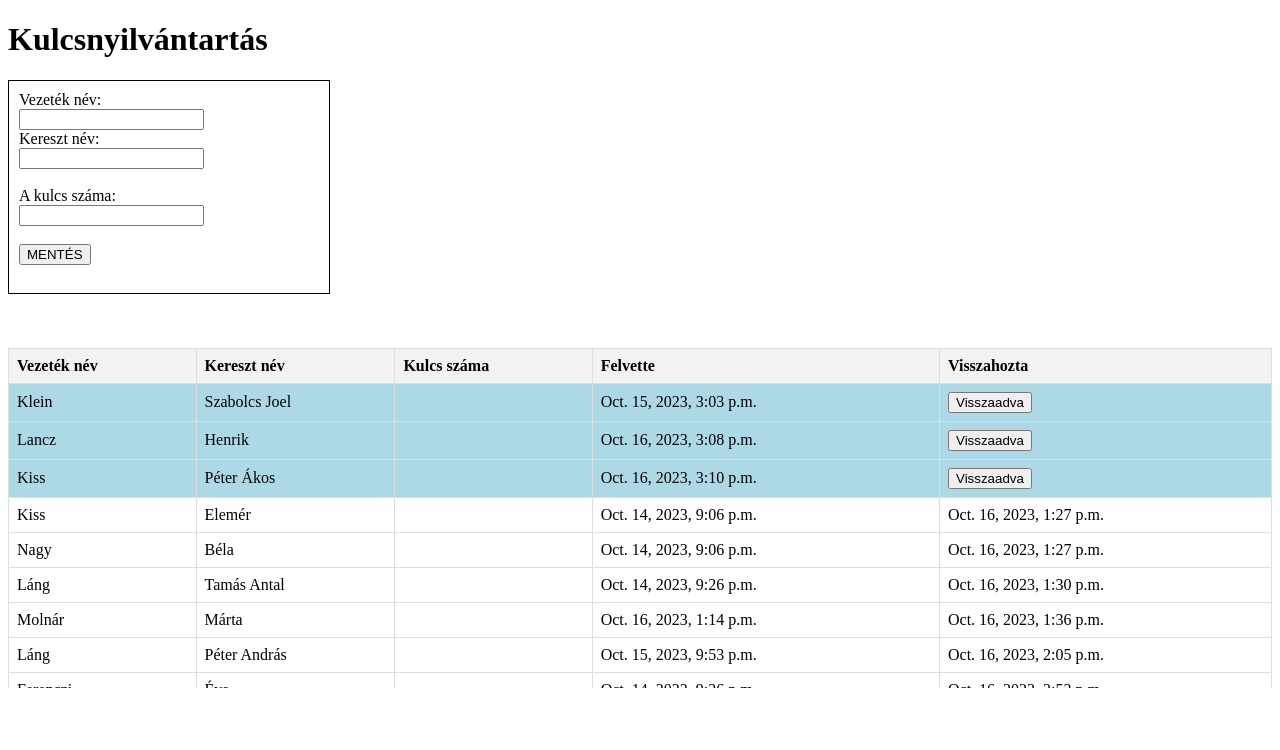
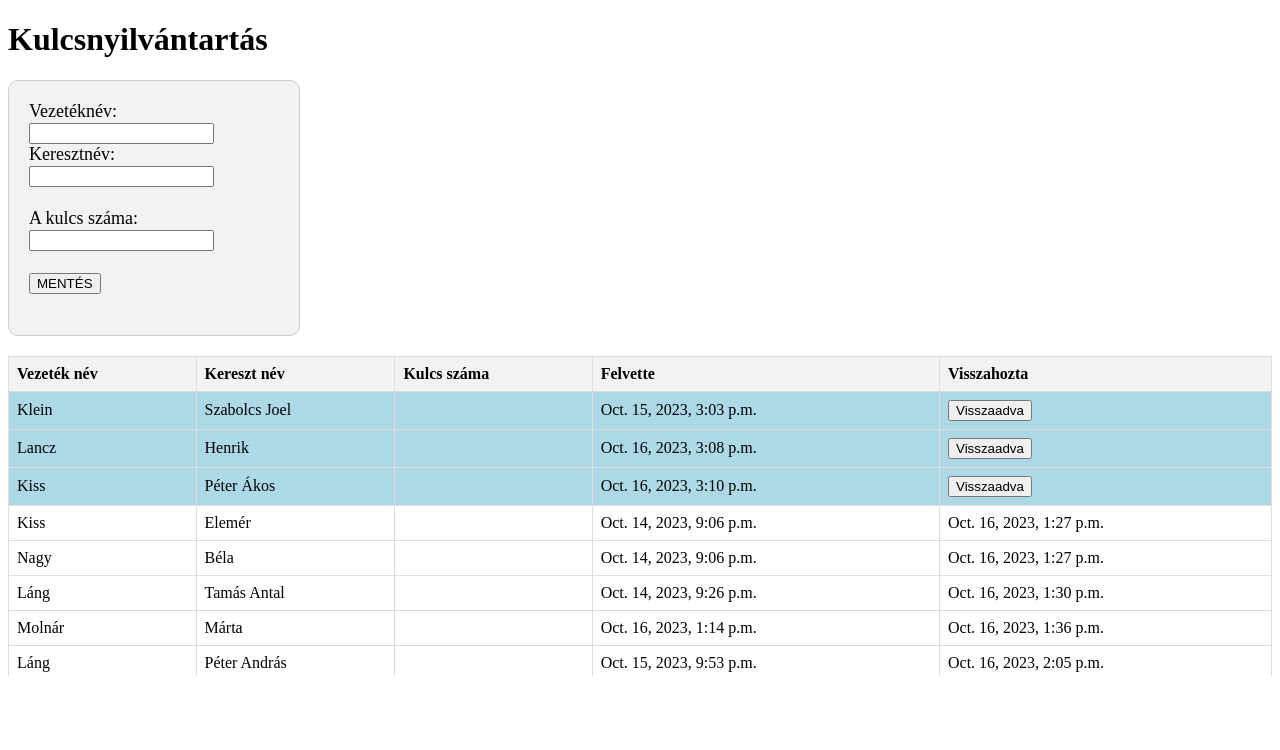
Before and after one commit to kobanya/KULCS_Django, a Django app: page / in a window 1280 px wide. Shown: the top 750 px of the page. Run offline with Django 4.2, Linux system fonts and the light colour scheme; data comes from the database, SQL or seed files in the repository; both versions use the stored data as it was after the commit.

Commit message:
Háttér/ betűméretek

```diff
--- a/templates/index.html
+++ b/templates/index.html
@@ -13,6 +13,7 @@
         table {
             border-collapse: collapse;
             width: 100%;
+            margin-top: 20px;
         }
 
         th, td {
@@ -29,9 +30,14 @@
         }
 
         .ujadat-div {
-            border: 1px solid #000;
-            padding: 10px;
-            width: 300px;
+            background-color: #f2f2f2;
+            border: 1px solid #ccc;
+            border-radius: 10px;
+            padding: 20px;
+            width: 250px;
+            font-size: 18px;
+            text-align:left;
+            float: left;
         }
     </style>
 </head>
@@ -41,11 +47,11 @@
     <div class="ujadat-div">
         <form method="post" action="{% url 'mentes' %}">
             {% csrf_token %}
-            <label for="vezetek_nev"> Vezeték név: </label>
+            <label for="vezetek_nev"> Vezetéknév: </label>
             <br>
             <input type="text" id="vezetek_nev" name="vezetek_nev" required>
             <br>
-            <label for="kereszt_nev"> Kereszt név: </label>
+            <label for="kereszt_nev"> Keresztnév: </label>
             <br>
             <input type="text" id="kereszt_nev" name="kereszt_nev" required>
             <br> <br>
@@ -57,7 +63,7 @@
             <br> <br>
         </form>
     </div>
-    <BR> <BR> <BR>
+    <BR>
 
     <div class="table-container">
         <table>
```
Also changed, not shown: db.sqlite3.
